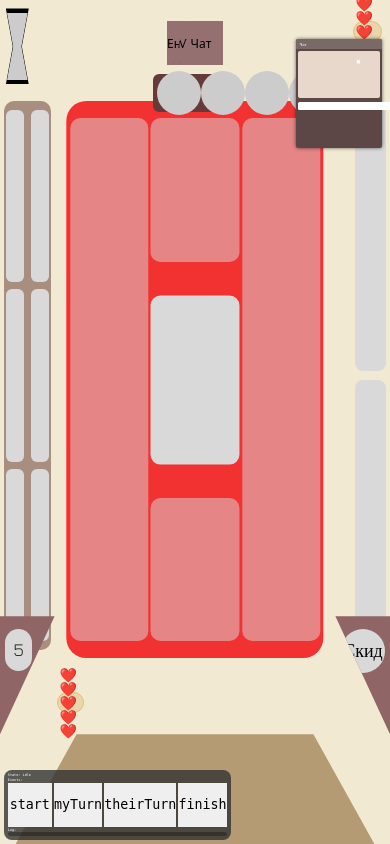
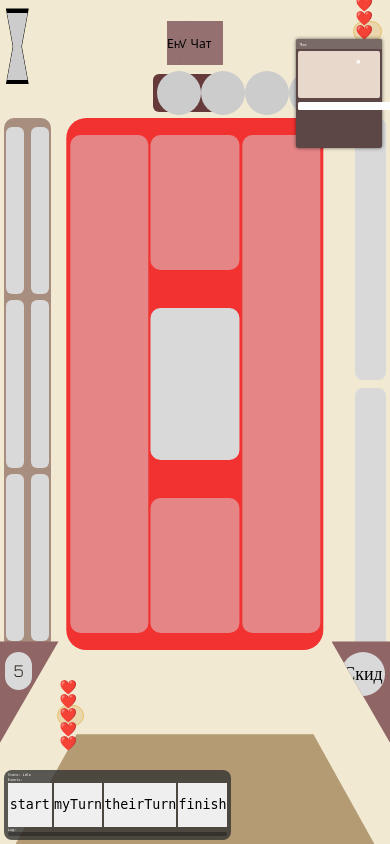
Before and after one commit to wowbruhwow/1, a Flask app: page /playable-window in a window 390 px wide. Run offline with Flask 3, Linux system fonts and the light colour scheme; some web fonts are replaced.

Commit message:
Fix reset-password and playable-window layout with responsive design
Co-authored-by: wowbruhwow <151563881+wowbruhwow@users.noreply.github.com>

```diff
--- a/app/static/css/playable-window.css
+++ b/app/static/css/playable-window.css
@@ -227,10 +227,10 @@ body.body[data-page="play"] {
 /* ===== ЛІВА БІЧНА ПАНЕЛЬ: ЛОКАЦІЇ (сітка 2x3) ===== */
 .ActiveLocations {
     position: absolute;
-    top: 12vh;
+    top: 14vh;
     left: 1vw;
     width: 12vw;
-    height: 65vh;
+    height: 63vh;
     background-color: #A88E7F;
     border-radius: 10px;
     display: grid;
@@ -256,10 +256,10 @@ body.body[data-page="play"] {
 /* ===== ПРАВА БІЧНА ПАНЕЛЬ: КАРТИ В РУЦІ + PREVIEW ===== */
 .MyAndEnemyPoints {
     position: absolute;
-    top: 12vh;
+    top: 14vh;
     right: 1vw;
     width: 8vw;
-    height: 65vh;
+    height: 63vh;
     display: flex;
     flex-direction: column;
     gap: 1vh;
@@ -275,11 +275,11 @@ body.body[data-page="play"] {
 /* ===== ЦЕНТРАЛЬНА ІГРОВА ДОШКА ===== */
 .board {
     position: absolute;
-    top: 12vh;
+    top: 14vh;
     left: 50%;
     transform: translateX(-50%);
     width: 66vw;
-    height: 66vh;
+    height: 63vh;
     background-color: #F23131;
     border-radius: 20px;
 }
@@ -290,7 +290,7 @@ body.body[data-page="play"] {
     top: 2vh;
     left: 1vw;
     width: 20vw;
-    height: 62vh;
+    height: 59vh;
     background-color: #D9D9D980;
     border-radius: 10px;
 }
@@ -301,7 +301,7 @@ body.body[data-page="play"] {
     top: 2vh;
     right: 1vw;
     width: 20vw;
-    height: 62vh;
+    height: 59vh;
     background-color: #D9D9D980;
     border-radius: 10px;
 }
@@ -313,7 +313,7 @@ body.body[data-page="play"] {
     left: 50%;
     transform: translateX(-50%);
     width: 23vw;
-    height: 17vh;
+    height: 16vh;
     background-color: #D9D9D980;
     border-radius: 10px;
 }
@@ -325,7 +325,7 @@ body.body[data-page="play"] {
     left: 50%;
     transform: translateX(-50%);
     width: 23vw;
-    height: 17vh;
+    height: 16vh;
     background-color: #D9D9D980;
     border-radius: 10px;
 }
@@ -337,7 +337,7 @@ body.body[data-page="play"] {
     left: 50%;
     transform: translate(-50%, -50%);
     width: 23vw;
-    height: 20vh;
+    height: 18vh;
     background-color: #D9D9D9;
     border-radius: 10px;
 }
@@ -346,9 +346,9 @@ body.body[data-page="play"] {
 .Moves {
     position: absolute;
     left: 0;
-    bottom: 13vh;
-    width: 14vw;
-    height: 14vh;
+    bottom: 12vh;
+    width: 15vw;
+    height: 12vh;
     background-color: #906565;
     clip-path: polygon(0% 0%, 100% 0%, 0% 100%);
 }
@@ -358,8 +358,8 @@ body.body[data-page="play"] {
     border-radius: 25px;
     background-color: #D9D9D9;
     width: 7vw;
-    height: 5vh;
-    top: 1.5vh;
+    height: 4.5vh;
+    top: 1.2vh;
     left: 1.3vw;
     font-size: clamp(18px, 2vw, 32px);
     font-family: "Jura";
@@ -372,7 +372,7 @@ body.body[data-page="play"] {
 .MyHealth {
     position: absolute;
     left: 14.5vw;
-    bottom: 15.5vh;
+    bottom: 14vh;
     width: 7vw;
     height: 2.5vh;
     background-color: #E9D6AC;
@@ -401,9 +401,9 @@ body.body[data-page="play"] {
 .Drops {
     position: absolute;
     right: 0;
-    bottom: 13vh;
-    width: 14vw;
-    height: 14vh;
+    bottom: 12vh;
+    width: 15vw;
+    height: 12vh;
     background-color: #906565;
     clip-path: polygon(0% 0%, 100% 0%, 100% 100%);
     display: flex;
@@ -417,8 +417,8 @@ body.body[data-page="play"] {
     border-radius: 25px;
     background-color: #D9D9D9;
     width: 7vw;
-    height: 5vh;
-    top: 1.5vh;
+    height: 4.5vh;
+    top: 1.2vh;
     right: 1.3vw;
     font-size: clamp(18px, 2vw, 32px);
     font-family: "Jura";
```
Also changed, not shown: app/static/css/reset-password.css (+18 -10 lines).
